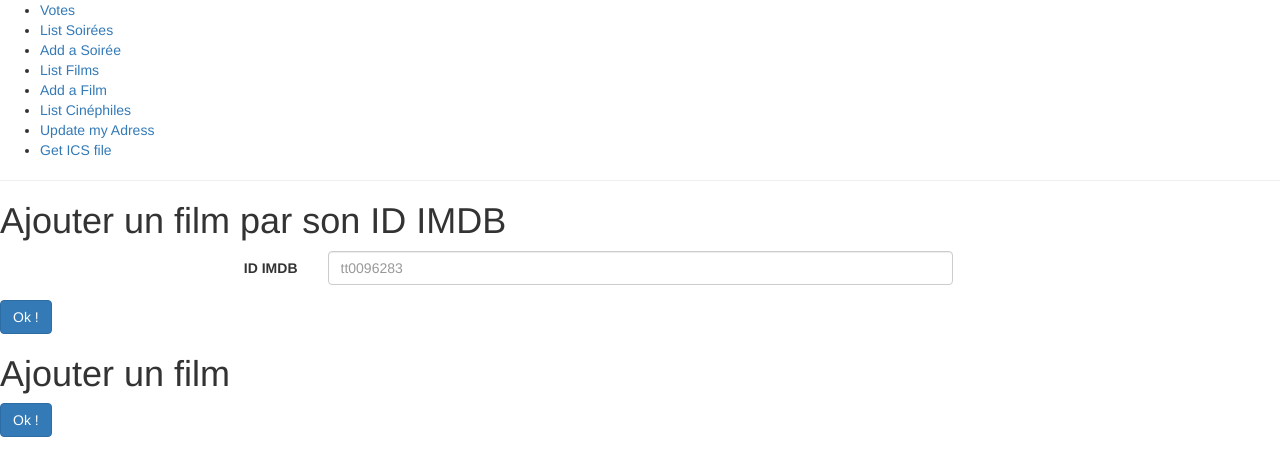
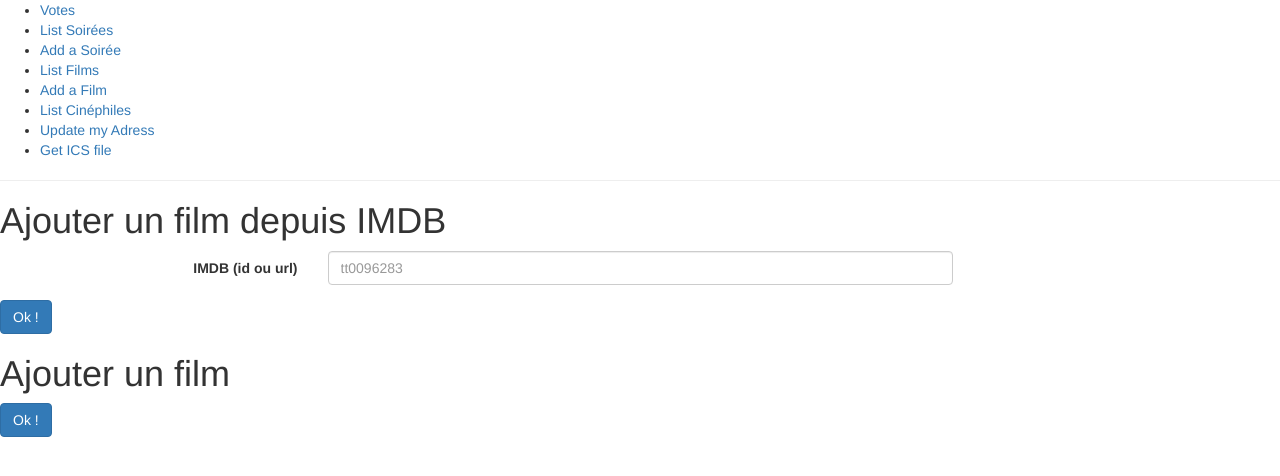
Before and after one commit to nim65s/django-cineclub, a Django app: template cine/templates/cine/film_form.html in a window 1280 px wide. Shown: the top 476 px of the page. Run offline with Django 3.2, Linux system fonts and the light colour scheme; the template is opened without the code that fills it, so the values that code supplies are empty; some libraries are stand-ins or nearby versions.

Commit message:
Ajouter un film en mettant l'url imdb, fix #13

```diff
--- a/cine/templates/cine/film_form.html
+++ b/cine/templates/cine/film_form.html
@@ -4,13 +4,13 @@
 {% block content %}
 
 {% if not form.instance.id %}
-<h1>Ajouter un film par son ID IMDB</h1>
+<h1>Ajouter un film depuis IMDB</h1>
 
 <form class="form-horizontal" method="get" action="{% url 'cine:ajout_film' %}">
     <div class="form-group">
-        <label class="col-md-3 control-label" for="id_imdb_id_only">ID IMDB</label>
+        <label class="col-md-3 control-label" for="id_imdb_id_only">IMDB (id ou url)</label>
         <div class="col-md-6">
-            <input class="form-control" id="id_imdb_id_only" maxlength="10" name="imdb_id" placeholder="tt0096283" required="required" title="" type="text" />
+            <input class="form-control" id="id_imdb_id_only" name="imdb_id" placeholder="tt0096283" required="required" title="" type="text" />
         </div>
     </div>
 
```
